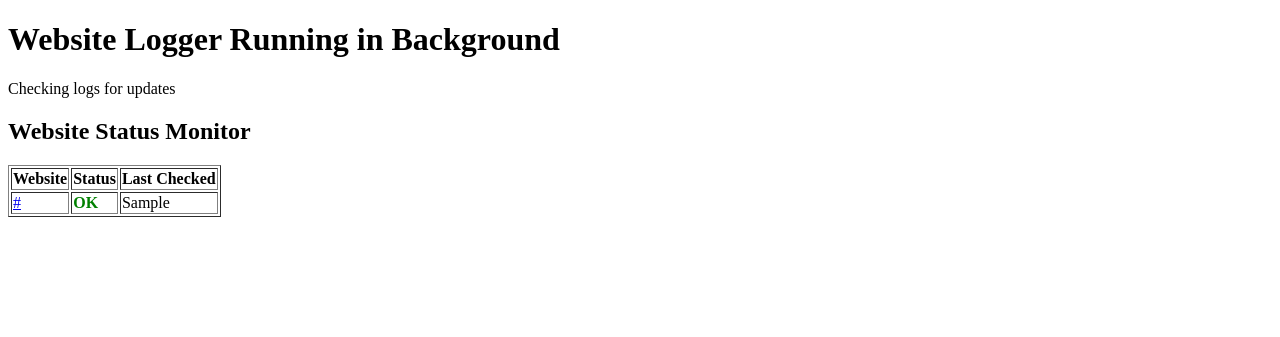
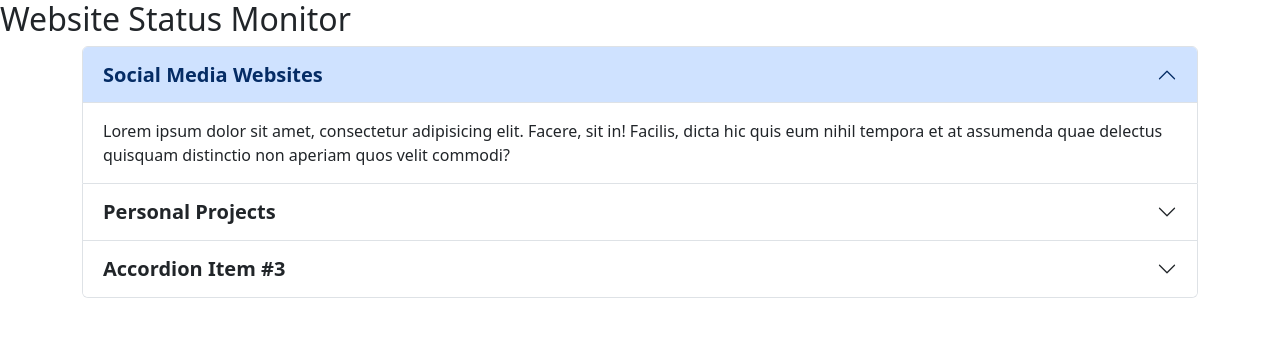
Before and after one commit to Mubassim-Khan/Website-Status-Logger, a Flask app: template templates/index.html in a window 1280 px wide. Shown: the top 337 px of the page. Run offline with Flask 3, Linux system fonts and the light colour scheme; the template is opened without the code that fills it: most values are stand-ins (such as "Sample title", 1, 10 or a date in 2020).

Commit message:
Feat: Add table and accordian from Bootstrap for projects

```diff
--- a/static/styles.css
+++ b/static/styles.css
@@ -0,0 +1,32 @@
+* {
+  box-sizing: border-box;
+}
+
+.status--ok {
+  color: green !important;
+  font-weight: bold !important;
+}
+
+.status-error {
+  color: orange !important;
+  font-weight: bold !important;
+}
+
+.status-down {
+  color: red !important;
+  font-weight: bold !important;
+}
+
+.status {
+  text-align: center;
+}
+
+.heading {
+  font-weight: 700;
+  font-size: 20px !important;
+}
+
+.table-heading {
+  font-size: 18px !important;
+  text-align: center;
+}
--- a/templates/index.html
+++ b/templates/index.html
@@ -4,42 +4,118 @@
     <meta charset="UTF-8" />
     <meta name="viewport" content="width=device-width, initial-scale=1.0" />
     <title>Website Logger</title>
-    <style>
-      .status-ok {
-        color: green;
-        font-weight: bold;
-      }
-      .status-error {
-        color: orange;
-        font-weight: bold;
-      }
-      .status-down {
-        color: red;
-        font-weight: bold;
-      }
-    </style>
+    <link rel="stylesheet" href="../static/styles.css" />
+    <!-- Bootstrap CSS Link -->
+    <link
+      href="https://cdn.jsdelivr.net/npm/bootstrap@5.3.3/dist/css/bootstrap.min.css"
+      rel="stylesheet"
+      integrity="sha384-QWTKZyjpPEjISv5WaRU9OFeRpok6YctnYmDr5pNlyT2bRjXh0JMhjY6hW+ALEwIH"
+      crossorigin="anonymous"
+    />
   </head>
   <body>
-    <h1>Website Logger Running in Background</h1>
-    <p>Checking logs for updates</p>
     <h2>Website Status Monitor</h2>
-    <table border="1">
+    <div class="container">
+      <div class="accordion" id="accordionExample">
+        <div class="accordion-item">
+          <h2 class="accordion-header">
+            <button
+              class="accordion-button heading"
+              type="button"
+              data-bs-toggle="collapse"
+              data-bs-target="#collapseOne"
+              aria-expanded="true"
+              aria-controls="collapseOne"
+            >
+              Social Media Websites
+            </button>
+          </h2>
+          <div
+            id="collapseOne"
+            class="accordion-collapse collapse show"
+            data-bs-parent="#accordionExample"
+          >
+            <div class="accordion-body">
+              Lorem ipsum dolor sit amet, consectetur adipisicing elit. Facere,
+              sit in! Facilis, dicta hic quis eum nihil tempora et at assumenda
+              quae delectus quisquam distinctio non aperiam quos velit commodi?
+            </div>
+          </div>
+        </div>
+        <div class="accordion-item">
+          <h2 class="accordion-header">
+            <button
+              class="accordion-button collapsed heading"
+              type="button"
+              data-bs-toggle="collapse"
+              data-bs-target="#collapseTwo"
+              aria-expanded="false"
+              aria-controls="collapseTwo"
+            >
+              Personal Projects
+            </button>
+          </h2>
+          <div
+            id="collapseTwo"
+            class="accordion-collapse collapse"
+            data-bs-parent="#accordionExample"
+          >
+            <div class="accordion-body">
+              <table class="table table-secondary table-hover table-bordered">
                 <tr>
-        <th>Website</th>
-        <th>Status</th>
-        <th>Last Checked</th>
+                  <th class="table-heading" scope="col">Website</th>
+                  <th class="table-heading" scope="col">Status</th>
+                  <th class="table-heading" scope="col">Last Checked</th>
                 </tr>
                 {% for url, data in statuses.items() %}
                 <tr>
                   <td><a href="{{ url }}" target="_blank">{{ url }}</a></td>
                   <td
-          class="{% if data.status == 'OK' %}status-ok{% elif 'Error' in data.status %}status-error{% else %}status-down{% endif %}"
+                    class="{% if data.status == 'OK' %}status--ok{% elif 'Error' in data.status %}status--error{% else %}status--down{% endif %} status"
                   >
                     {{ data.status }}
                   </td>
-        <td>{{ data.last_checked }}</td>
+                  <td class="status">{{ data.last_checked }}</td>
                 </tr>
                 {% endfor %}
               </table>
+            </div>
+          </div>
+        </div>
+        <div class="accordion-item">
+          <h2 class="accordion-header">
+            <button
+              class="accordion-button collapsed heading"
+              type="button"
+              data-bs-toggle="collapse"
+              data-bs-target="#collapseThree"
+              aria-expanded="false"
+              aria-controls="collapseThree"
+            >
+              Accordion Item #3
+            </button>
+          </h2>
+          <div
+            id="collapseThree"
+            class="accordion-collapse collapse"
+            data-bs-parent="#accordionExample"
+          >
+            <div class="accordion-body">
+              Lorem ipsum dolor sit amet consectetur adipisicing elit. Est animi
+              distinctio odit quaerat aliquam totam optio soluta ipsa,
+              voluptatem consequatur placeat porro, ex consectetur odio nulla
+              magni libero iure sed?
+            </div>
+          </div>
+        </div>
+      </div>
+    </div>
+
+    <!-- Bootstrap JS Link -->
+    <script
+      src="https://cdn.jsdelivr.net/npm/bootstrap@5.3.3/dist/js/bootstrap.bundle.min.js"
+      integrity="sha384-YvpcrYf0tY3lHB60NNkmXc5s9fDVZLESaAA55NDzOxhy9GkcIdslK1eN7N6jIeHz"
+      crossorigin="anonymous"
+    ></script>
   </body>
 </html>
```
Lines whose indentation alone changed are shown as unchanged.
